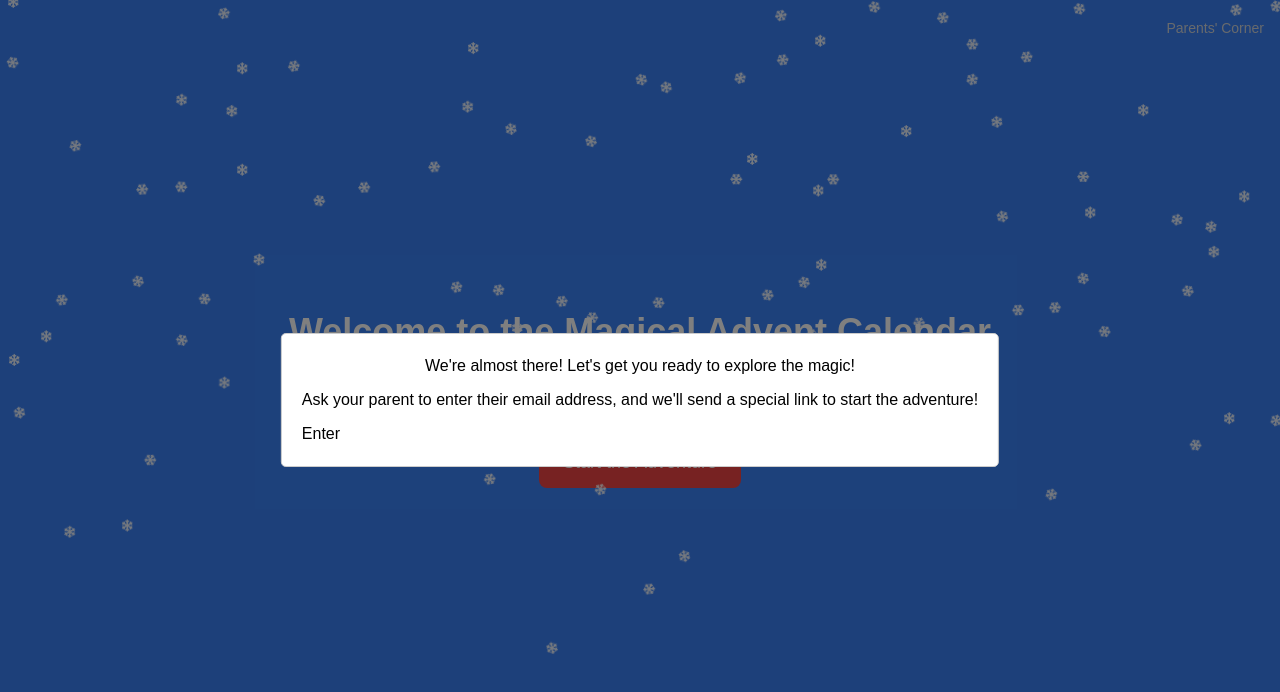
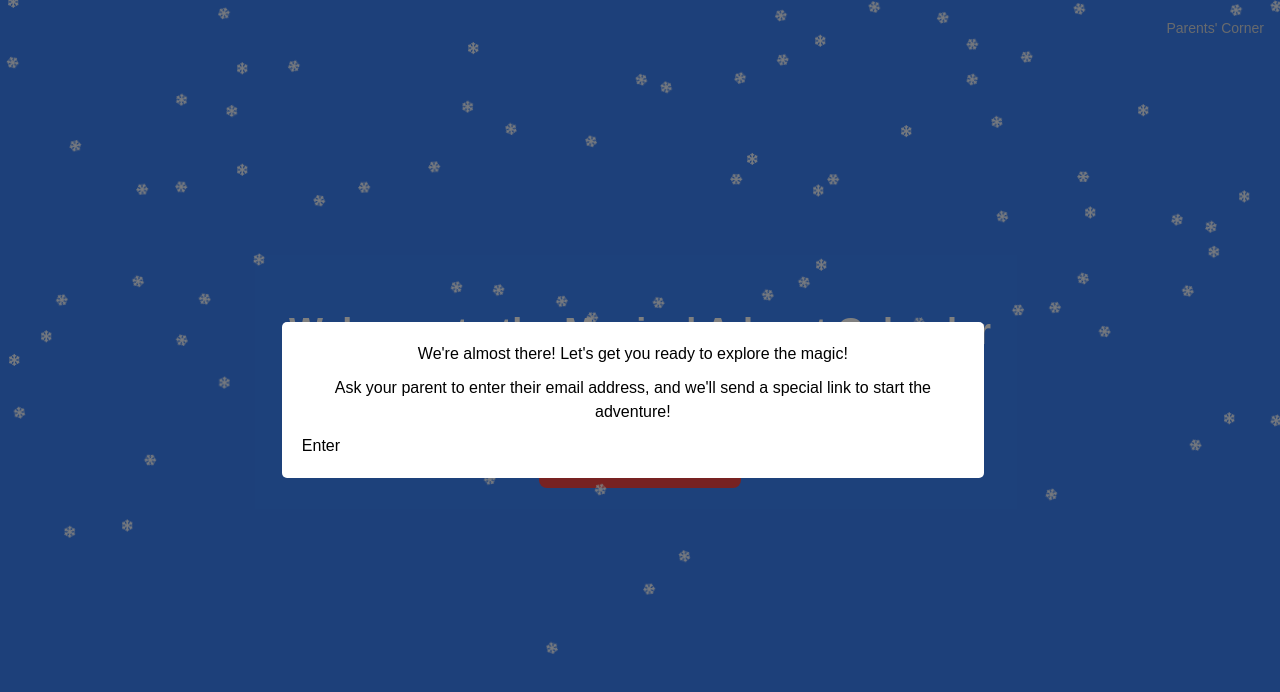
Before and after one commit to bukulele/santa, a Next.js app: page / in a window 1280 px wide. Both pictures are taken after a click on the button "Start the Adventure". Shown: the top 692 px of the page. Built offline with nearby package versions, Linux system fonts and the light colour scheme.

Commit message:
animations added to a modal container appearing

```diff
--- a/app/components/ModalContainer.js
+++ b/app/components/ModalContainer.js
@@ -1,12 +1,38 @@
 import React, { useEffect } from "react";
 import Modal from "react-modal";
+import { motion, AnimatePresence } from "framer-motion";
 
 function ModalContainer({ modalIsOpen, children, setModalClose }) {
   useEffect(() => {
     Modal.setAppElement("body");
   }, []);
 
+  const modalVariants = {
+    hidden: {
+      opacity: 0,
+      scale: 0.8,
+    },
+    visible: {
+      opacity: 1,
+      scale: 1,
+      transition: {
+        duration: 0.3,
+        ease: "easeInOut",
+      },
+    },
+    exit: {
+      opacity: 0,
+      scale: 0.8,
+      transition: {
+        duration: 0.2,
+        ease: "easeInOut",
+      },
+    },
+  };
+
   return (
+    <AnimatePresence>
+      {modalIsOpen && (
         <Modal
           isOpen={modalIsOpen}
           contentLabel="Modal Popup"
@@ -17,28 +43,41 @@ function ModalContainer({ modalIsOpen, children, setModalClose }) {
             overlay: {
               backgroundColor: "rgba(0, 0, 0, 0.5)",
               zIndex: 30,
+              display: "flex",
+              justifyContent: "center",
+              alignItems: "center",
             },
             content: {
-          top: "50%",
-          left: "50%",
-          right: "auto",
-          bottom: "auto",
-          marginRight: "-50%",
-          transform: "translate(-50%, -50%)",
+              backgroundColor: "transparent",
+              border: "none",
+              inset: "unset",
+              overflow: "hidden",
+            },
+          }}
+        >
+          <motion.div
+            initial="hidden"
+            animate="visible"
+            exit="exit"
+            variants={modalVariants}
+            style={{
               backgroundColor: "#fff",
               padding: "20px",
               borderRadius: "5px",
+              maxHeight: "98%",
+              maxWidth: "98%",
               color: "black",
-          maxHeight: "98%",
               display: "flex",
               flexDirection: "column",
               gap: "10px",
-          maxWidth: "98%",
-        },
+              overflow: "hidden",
             }}
           >
             {children}
+          </motion.div>
         </Modal>
+      )}
+    </AnimatePresence>
   );
 }
 
```
Lines whose indentation alone changed are shown as unchanged.
